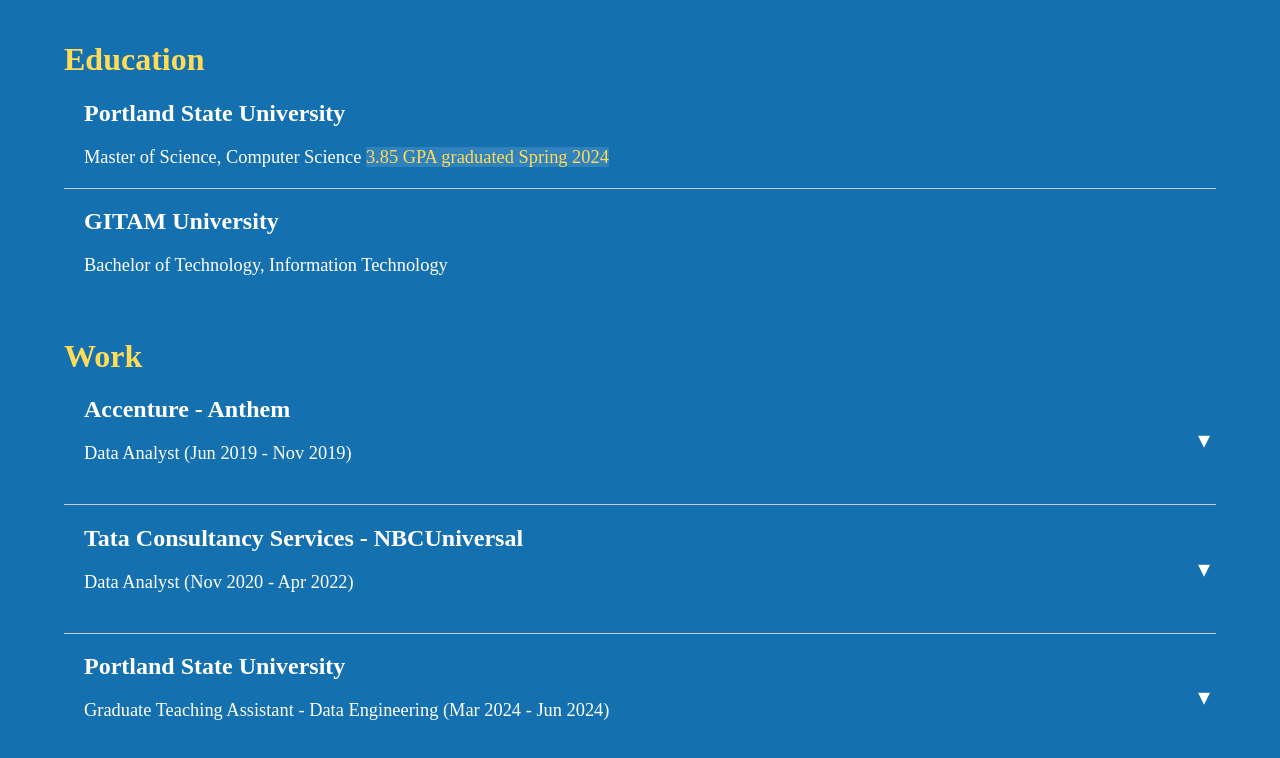
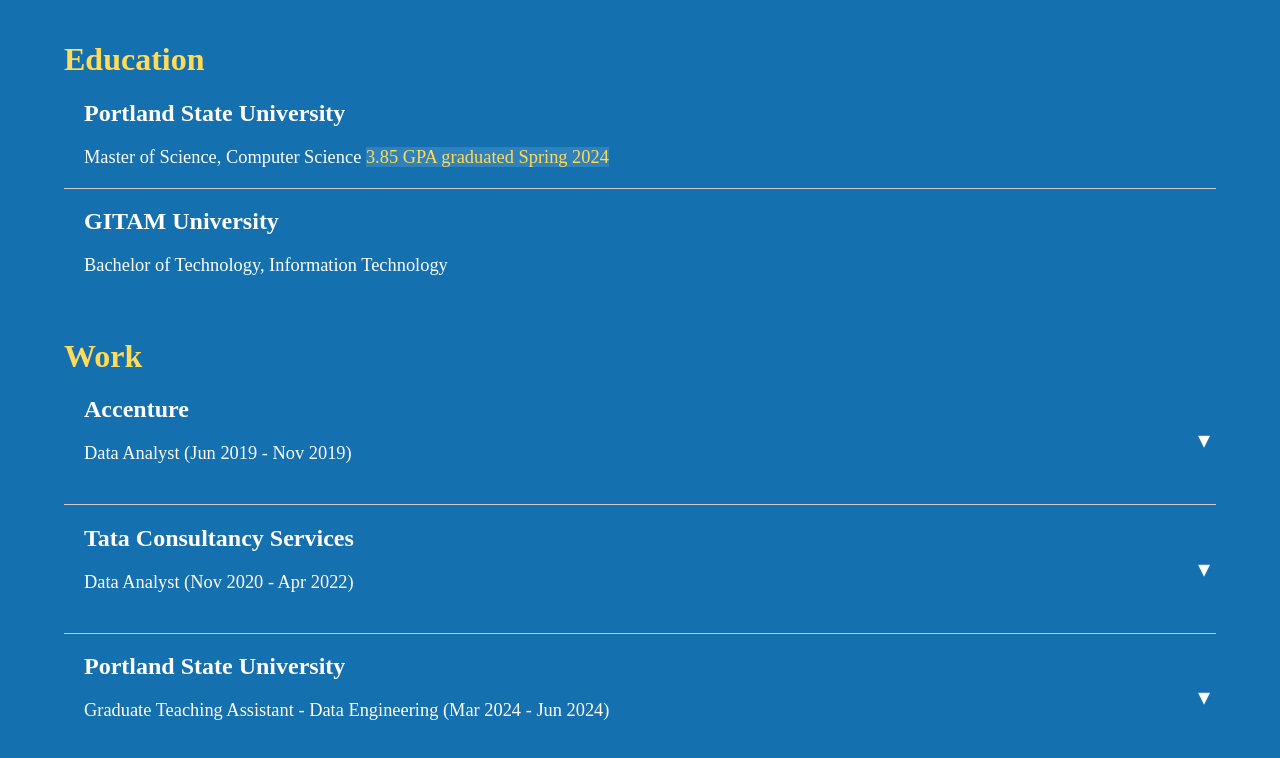
Before and after one commit to vysalik98/vysalik98.github.io, a plain HTML site: page work.html in a window 1280 px wide. Drawn offline with Linux system fonts and the light colour scheme.

Commit message:
Updated work

```diff
--- a/work.html
+++ b/work.html
@@ -32,7 +32,7 @@
         <div class="job">
           <div class="job-header">
             <div class="job-info">
-              <h2>Accenture - Anthem</h2>
+              <h2>Accenture</h2>
               <p>Data Analyst (Jun 2019 - Nov 2019)</p>
             </div>
             <button class="arrow-btn" onclick="toggleDropdown(this)">
@@ -63,7 +63,7 @@
         <div class="job">
           <div class="job-header">
             <div class="job-info">
-              <h2>Tata Consultancy Services - NBCUniversal</h2>
+              <h2>Tata Consultancy Services</h2>
               <p>Data Analyst (Nov 2020 - Apr 2022)</p>
             </div>
             <button class="arrow-btn" onclick="toggleDropdown(this)">
```
